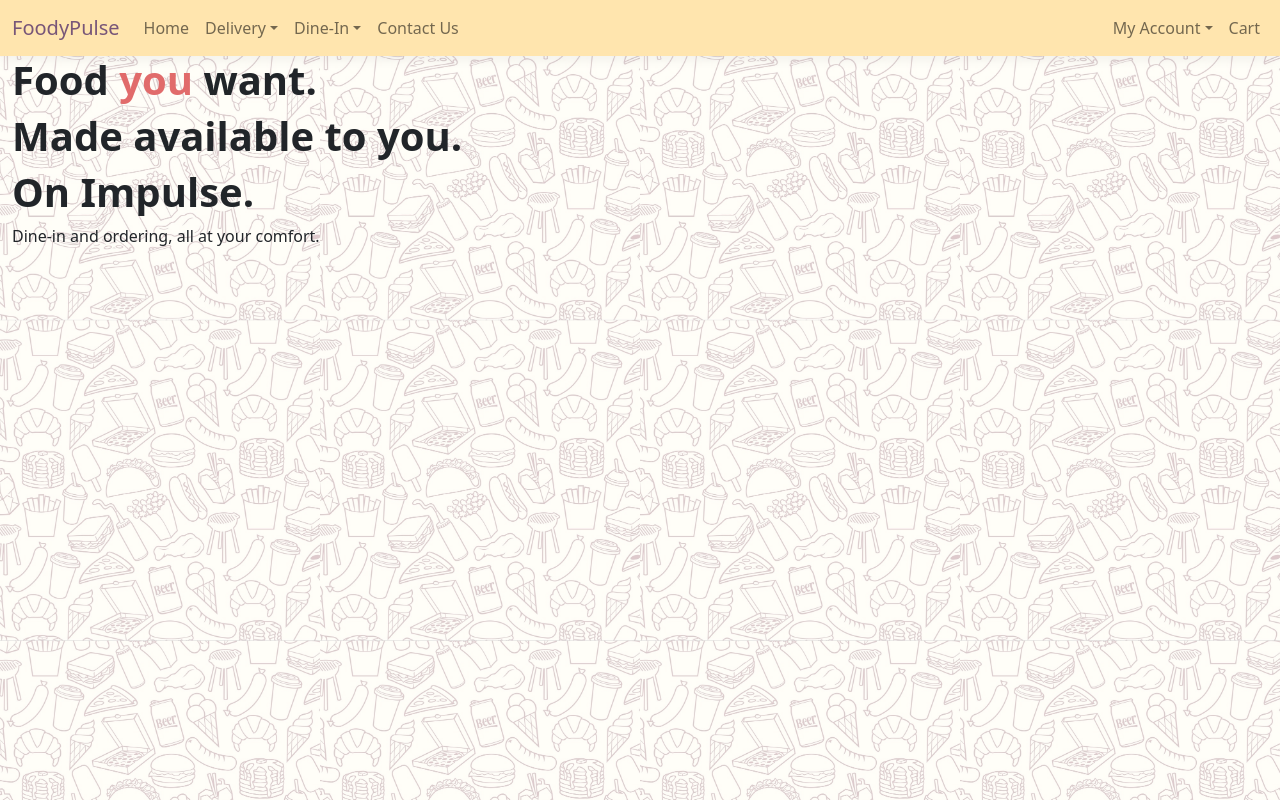
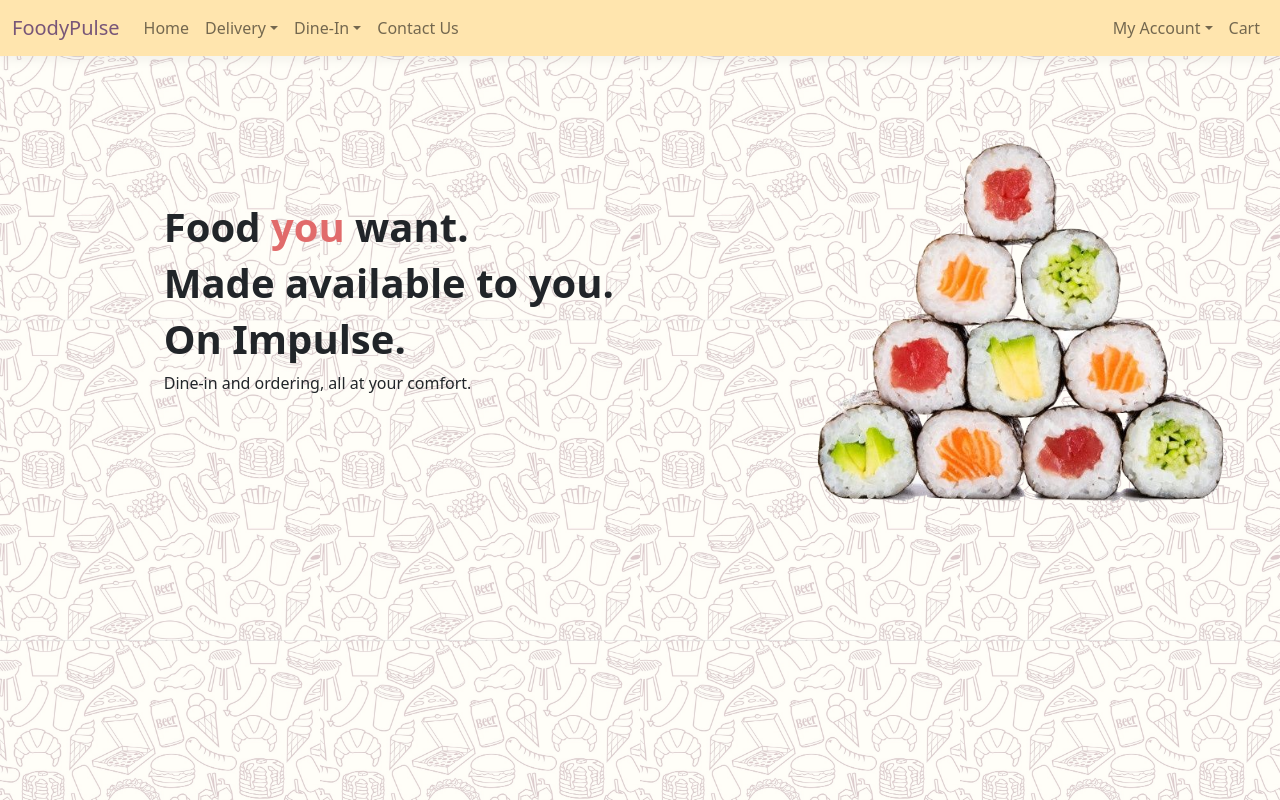
Before and after one commit to ashlilies/appdpj, a Flask app: page / in a window 1280 px wide. Run offline with Flask 2, Linux system fonts and the light colour scheme; some libraries are stand-ins or nearby versions.

Commit message:
Work on home page

```diff
--- a/src/application/templates/home.html
+++ b/src/application/templates/home.html
@@ -1,22 +1,46 @@
 {% extends "base.html" %}
-{% block title %}Library Loan System - Home{% endblock %}
+{% block title %}FoodyPulse - Home{% endblock %}
 
 {% block head %}
 <style>
     h1 {
         font-weight: bold;
+
     }
     h1>#emphasis {
         color: #E16B6B;
+    }
+    #left-home-content {
+        width: 60%;
+        margin: auto;
+        margin-left: 0;
+        display: grid;
+        justify-content: center;
+    }
+    #right-home-content {
+        width: 40%;
+        margin: auto;
+        margin-right: 0;
+        display: grid;
+        justify-content: left;
+    }
+    #right-home-content>img {
+        width: 100%;
+        height: 100%;
     }
 </style>
 {% endblock %}
 
 {% block content %}
-<div id="left-home-text">
-    <h1>Food <span id="emphasis">you</span> want.</h1>
-    <h1>Made available to you.</h1>
-    <h1>On Impulse.</h1>
-    <p>Dine-in and ordering, all at your comfort.</p>
+<div id="whole-homepage" class="d-flex flex-row">
+    <div id="left-home-content">
+        <h1>Food <span id="emphasis">you</span> want.</h1>
+        <h1>Made available to you.</h1>
+        <h1>On Impulse.</h1>
+        <p>Dine-in and ordering, all at your comfort.</p>
+    </div>
+    <div id="right-home-content">
+        <img src={{ url_for("static", filename="home/consumer.png") }} />
+    </div>
 </div>
 {% endblock %}
```
Also changed, not shown: src/application/static/home/consumer.png (added), src/application/static/home/shop_admin.png (added).
